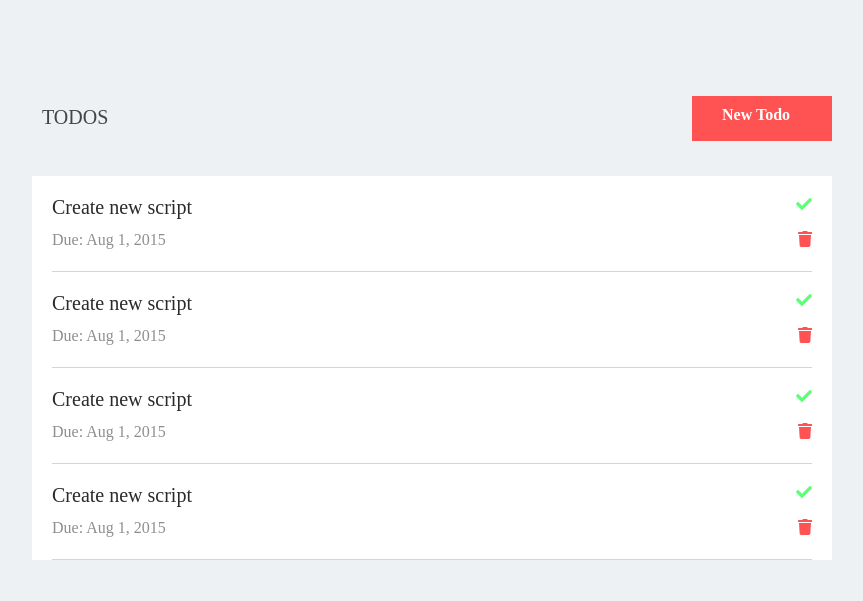
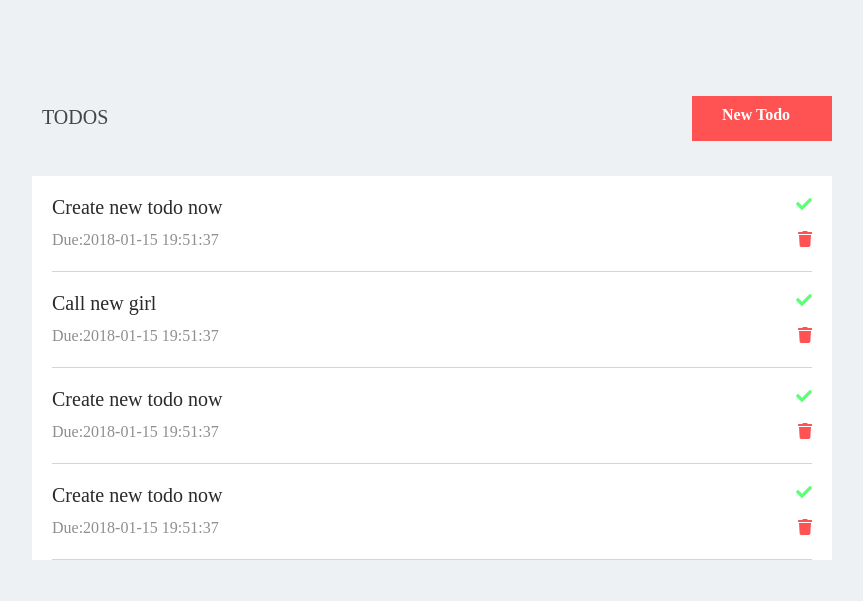
Before and after one commit to Vorh/php-examples, a PHP site: page / in a window 1280 px wide. Shown: the part 150-751 px from the top of the page, without its empty margins (208-1071 px from the left). Run offline with PHP 8.4, Linux system fonts and the light colour scheme; some libraries are stand-ins or nearby versions.

Commit message:
[ ADD ] show list todo

```diff
--- /dev/null
+++ b/src/task_manager/dao.php
@@ -0,0 +1,45 @@
+<?php
+
+
+
+class TodoDao {
+
+
+    private $todos = array();
+
+    public function __construct(){
+
+        $todo1 =new Todo();
+        $todo1->date = date('Y-m-d H:i:s');
+        $todo1 ->content = 'Create new todo now';
+
+
+        $todo2 =new Todo();
+        $todo2->date = date('Y-m-d H:i:s');
+        $todo2 ->content = 'Call new girl';
+
+        $todo3 =new Todo();
+        $todo3->date = date('Y-m-d H:i:s');
+        $todo3 ->content = 'Create new todo now';
+
+        $todo4 =new Todo();
+        $todo4->date = date('Y-m-d H:i:s');
+        $todo4 ->content = 'Create new todo now';
+
+
+        $this->todos[0] = $todo1;
+        $this->todos[1] = $todo2;
+        $this->todos[2] = $todo3;
+        $this->todos[3] = $todo4;
+        $this->todos[4] = $todo4;
+        $this->todos[5] = $todo4;
+        $this->todos[6] = $todo4;
+
+    }
+
+
+    function getListTodo(){
+            return $this->todos;
+    }
+
+}
--- a/src/task_manager/index.php
+++ b/src/task_manager/index.php
@@ -1,3 +1,15 @@
+<?php
+
+
+include 'dao.php';
+include 'todo.php';
+
+
+$dao = new TodoDao();
+
+
+?>
+
 <!DOCTYPE html>
 <html lang="en">
 <head>
@@ -15,81 +27,25 @@
 
 
     <div class="todos" id="scroll-bar">
-        <div class="todo">
-            <div class="box-line">
-                <div class="caption-t"> Create new script
-                </div>
-                <div class="btn-t-complete"><i class="fas fa-check"></i></div>
-            </div>
-            <div class="box-line">
-                <div class="date-t">Due: Aug 1, 2015</div>
-                <div class="btn-t-delete"><i class="fas fa-trash"></i></div>
-            </div>
-        </div>
-        <div class="separator-todes"></div>
-        <div class="todo">
-            <div class="box-line">
-                <div class="caption-t"> Create new script
-                </div>
-                <div class="btn-t-complete"><i class="fas fa-check"></i></div>
-            </div>
-            <div class="box-line">
-                <div class="date-t">Due: Aug 1, 2015</div>
-                <div class="btn-t-delete"><i class="fas fa-trash"></i></div>
-            </div>
-        </div>
-        <div class="separator-todes"></div>
-        <div class="todo">
-            <div class="box-line">
-                <div class="caption-t"> Create new script
-                </div>
-                <div class="btn-t-complete"><i class="fas fa-check"></i></div>
-            </div>
-            <div class="box-line">
-                <div class="date-t">Due: Aug 1, 2015</div>
-                <div class="btn-t-delete"><i class="fas fa-trash"></i></div>
-            </div>
-        </div>
-        <div class="separator-todes"></div>
 
-        <div class="todo">
-            <div class="box-line">
-                <div class="caption-t"> Create new script
-                </div>
-                <div class="btn-t-complete"><i class="fas fa-check"></i></div>
-            </div>
-            <div class="box-line">
-                <div class="date-t">Due: Aug 1, 2015</div>
-                <div class="btn-t-delete"><i class="fas fa-trash"></i></div>
-            </div>
-        </div>
-        <div class="separator-todes"></div>
+        <?php
+        $todos = $dao->getListTodo();
 
-        <div class="todo">
-            <div class="box-line">
-                <div class="caption-t"> Create new script
-                </div>
-                <div class="btn-t-complete"><i class="fas fa-check"></i></div>
-            </div>
-            <div class="box-line">
-                <div class="date-t">Due: Aug 1, 2015</div>
-                <div class="btn-t-delete"><i class="fas fa-trash"></i></div>
-            </div>
-        </div>
-        <div class="separator-todes"></div>
+        foreach ($todos as $todo) {
 
-        <div class="todo">
-            <div class="box-line">
-                <div class="caption-t"> Create new script
-                </div>
-                <div class="btn-t-complete"><i class="fas fa-check"></i></div>
-            </div>
-            <div class="box-line">
-                <div class="date-t">Due: Aug 1, 2015</div>
-                <div class="btn-t-delete"><i class="fas fa-trash"></i></div>
-            </div>
-        </div>
-
+            echo '<div class="todo">';
+            echo '<div class="box-line">';
+            echo '<div class="caption-t">' . $todo->content . '</div>';
+            echo '<div class="btn-t-complete"><i class="fas fa-check"></i></div>';
+            echo '</div>';
+            echo '<div class="box-line">';
+            echo '<div class="date-t">Due:' . $todo->date . '</div>';
+            echo '<div class="btn-t-delete"><i class="fas fa-trash"></i></div>';
+            echo '</div>';
+            echo '</div>';
+            echo '<div class="separator-todes"></div>';
+        }
+        ?>
     </div>
 
 </div>
--- /dev/null
+++ b/src/task_manager/todo.php
@@ -0,0 +1,11 @@
+<?php
+
+
+class Todo {
+   public $date;
+   public $content;
+   public $deleted;
+   public $complete;
+
+
+}
```
